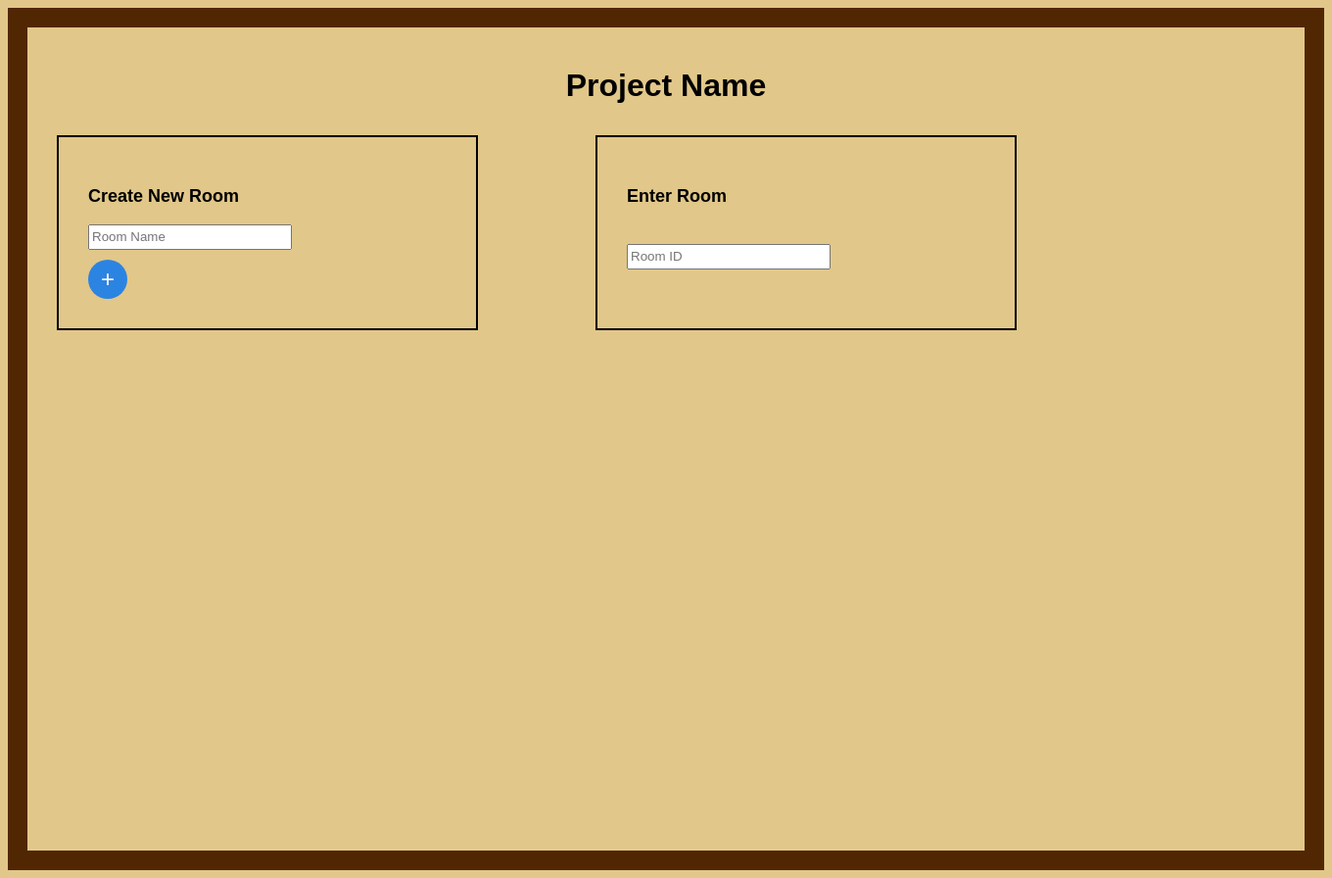
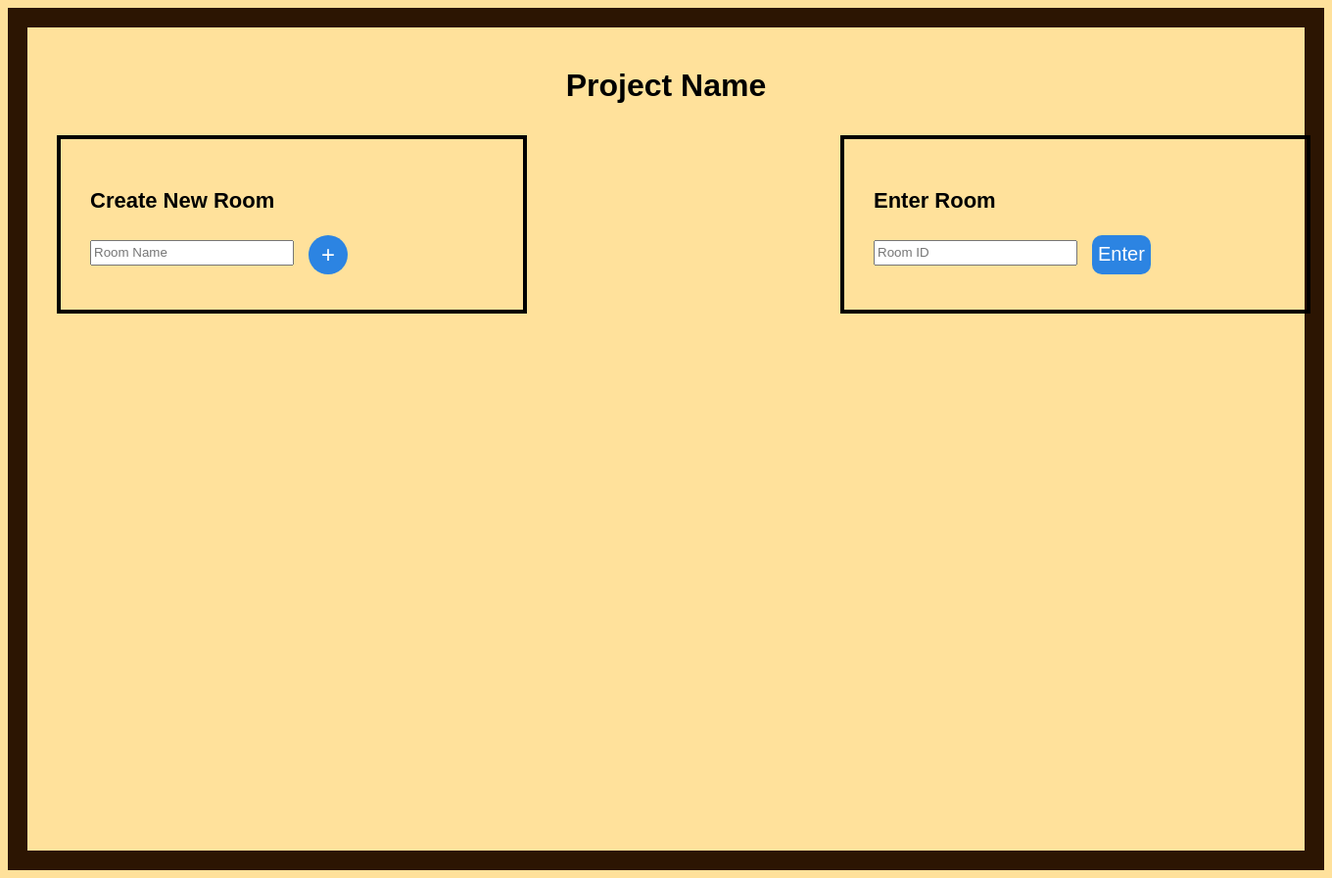
Before and after one commit to aniruddhajoshi876/mcwics-2026, a Flask app: page / in a window 1360 px wide. Shown: the whole page at 98% size. Run offline with Flask 3, Linux system fonts and the light colour scheme.

Commit message:
added create/enter room feature

```diff
--- a/prompt-pages/apps/web/src/pages/templates/index.html
+++ b/prompt-pages/apps/web/src/pages/templates/index.html
@@ -10,20 +10,30 @@
     <div class="main-header">
         <h1>Project Name</h1>
     </div>
-        <div class="main-container">
-            <div class="create-room-container">
-            <h3 class="add-room-header">Create New Room</h3>
-            <form action="/create_room" method="post">
-                <input type="text" placeholder="Room Name" class="room-input">
-                <button class="add-room-button" type="submit">+</button>
+
+    <div class="main-container">
+
+        <div class="choice-room-container">
+                <h3 class="add-room-header">Create New Room</h3>
+                <div class="get-room-data">
+                    <form action="/create_room" method="POST" class="room-form">
+                        <input type="text" placeholder="Room Name" class="room-input" name="room-id">
+                        <button class="add-room-button" type="submit">+</button>
+                    </form>
+                </div>
+        </div>
+
+        <div></div> <!-- Empty div do not delete -->
+
+        <div class="choice-room-container">
+            <h3 class="add-room-header">Enter Room</h3>
+            <form action="/enter_room" method="POST" class="room-form">
+                <input type="text" placeholder="Room ID" class="room-input" name="room-id">
+                <button class="enter-room-button" type="submit">Enter</button>
             </form>
 
         </div>
-        <div></div> <!-- Empty div do not delete -->
-        <div class="create-room-container">
-            <h3 class="add-room-header">Enter Room</h3>
-            <input type="text" placeholder="Room ID" class="room-input">
-        </div>
+
     </div>
 
 
--- a/prompt-pages/apps/web/src/static/styles.css
+++ b/prompt-pages/apps/web/src/static/styles.css
@@ -1,7 +1,10 @@
 body {
     height: 800px;
-    background-color:rgb(225, 199, 137);
-    border: rgb(81, 39, 3) solid 20px;
+    /*
+
+    */
+    background-color:rgb(255, 225, 155);
+    border: rgb(44, 21, 2) solid 20px;
     font-family: Arial, sans-serif;
     padding: 20px;
 }
@@ -15,13 +18,22 @@ body {
     height: 40px;
     font-size: 24px;
     cursor: pointer;
-    display: flex;
-    align-items: center;
-    justify-content: center;
+    margin-bottom: 6px;
+}
+
+.enter-room-button {
+    background-color: #2c84e2;
+    color: #ffffff;
+    border: none;
+    border-radius: 10px;
+    height: 40px;
+    font-size: 20px;
+    cursor: pointer;
+    margin-bottom: 6px;
 }
 
 .add-room-header {
-    font-size: 18px;
+    font-size: 22px;
     margin-top: 20px;
 }
 
@@ -32,9 +44,9 @@ body {
 }
 
 .main-container {
-    width: 1000px;
+    width: 1300px;
     display: grid;
-    grid-template-columns: 1fr 100px 1fr;
+    grid-template-columns: 1fr 300px 1fr;
 
 }
 
@@ -42,12 +54,19 @@ body {
     height: 20px;
     width: 200px;
     margin-bottom: 10px;
+    margin-right: 10px;
 }
 
-.create-room-container {
-    border: solid black 2px;
+.choice-room-container {
+    border: solid black 4px;
     border-radius: 5;
     margin: 10px 10px;
     padding: 30px 30px;
     display: grid;
 }
+
+.room-form {
+    display: flex;
+    align-items: center;
+    gap: 5px;
+}
--- a/prompt-pages/backend/main.py
+++ b/prompt-pages/backend/main.py
@@ -1,16 +1,30 @@
-from flask import Flask, render_template, url_for
+from flask import Flask, render_template, url_for, request
 from routes.rooms import bp as rooms_bp
 
+#setup flask app, specify template and static folders
 app = Flask(__name__, template_folder="../apps/web/src/pages/templates", static_folder="../apps/web/src/static")
 
 
 app.register_blueprint(rooms_bp)
 
-
+#main route
 @app.route("/")
 def home():
     return render_template("index.html")
 
+#create a new room with given room id
+@app.route("/create_room", methods=["POST"])
+def create_room():
+    room_id = request.form.get("room-id").strip()
+    print(room_id)
+    return render_template("index.html")
+
+#enter pre-existing room with given room id
+@app.route("/enter_room", methods=["POST"])
+def enter_room():
+    room_id = request.form.get("room-id").strip()
+    print(room_id)
+    return render_template("index.html")
 
 if __name__ == "__main__":
     app.run(debug=True)
```
